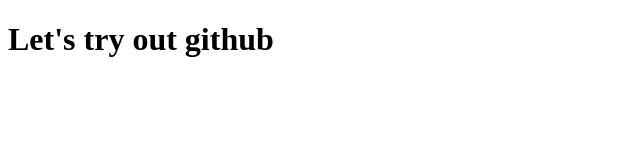
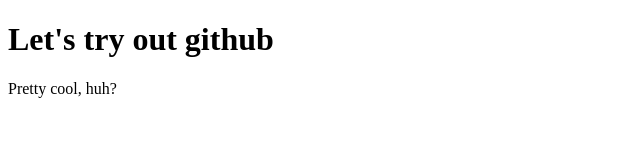
Before and after one commit to namhlahade/example, a plain HTML site: page index.html in a window 1280 px wide. Shown: the whole page, without its empty margins (0-640 px from the left). Drawn offline with Linux system fonts and the light colour scheme.

Commit message:
Added a new paragraph

```diff
--- a/index.html
+++ b/index.html
@@ -6,5 +6,7 @@
 	</head>
 	<body>
 	<h1>Let's try out github</h1>
+	<p>Pretty cool, huh?
+	</p>
 </body>
 </html>
```
